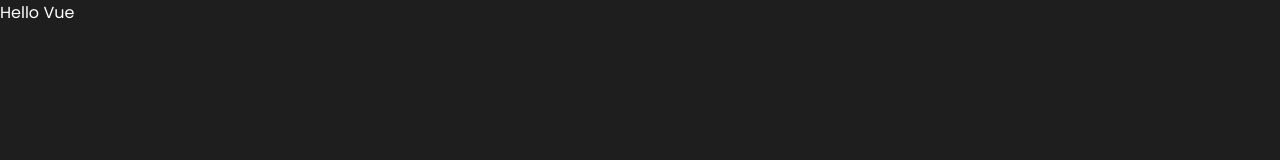
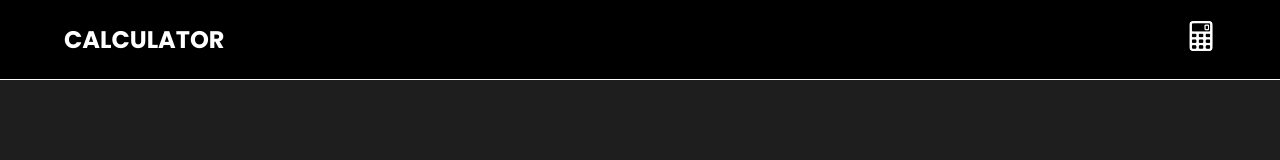
Before and after one commit to Jeremiah-Olatunde/calculator-vue, a Vue app: page / in a window 1280 px wide. Shown: the top 160 px of the page. Built offline with nearby package versions, Linux system fonts and the light colour scheme.

Commit message:
Setup basic application view layout

```diff
--- a/src/App.vue
+++ b/src/App.vue
@@ -1,3 +1,79 @@
-<template src="./app/template.html"></template>
-<script src="./app/script.js"></script>
-<style src="./app/style.scss" lang="scss"></style>
+<template>
+	<header>
+		<div id="nav_container">
+			<nav>
+				<ul id="logo"><li>CALCULATOR</li></ul>
+				<ul id="icon">
+					<li>
+						<img
+							src="./assets/icons/calc.png"
+							alt="CALC ICON"
+							>
+					</li>
+				</ul>
+			</nav>
+		</div>
+		<section>
+			<the-calculator id="calculator"></the-calculator>
+		</section>
+	</header>
+</template>
+
+<script>
+	export default {
+		data(){ return {
+			foo : 'bar',
+		}},
+	}
+</script>
+
+<style lang="scss">
+	// IMPORT FONTS
+	@include global.import_fonts("Poppins", (
+		"Thin", "Medium", "Regular", "Bold"
+	));
+
+	// GENERAL STYLING
+	body{
+		background-color: rgb( 30, 30, 30 );
+		font-size: 16px;
+		font-family: "Poppins-Regular";
+		color: rgb( 255, 255, 255 );
+	}
+</style>
+
+<style lang="scss" scoped>
+	header{
+		height: 100vh;
+		display: grid;
+		grid-template-rows: 80px auto;
+		#nav_container{
+			height: 80px;
+			background-color: rgb( 0, 0, 0 );
+			border-bottom: 1px solid rgb( 255, 255, 255 );
+			img{ height: 30px; }
+			nav{
+				width: 90%;
+				height: 100%;
+				margin: auto;
+				display: flex;
+				align-items: center;
+				justify-content: space-between;
+				#logo{
+					font-family: "Poppins-Bold";
+					font-size: 1.5em;
+				}
+			}
+		}
+	}
+	section{
+		display: flex;
+		justify-content: center;
+		align-items: center;
+		#calculator{
+			width: 360px;
+			height: 510px;
+			background-color: rgb( 70, 70, 70, );
+		}
+	}
+</style>
--- a/src/app/script.js
+++ /dev/null
@@ -1,6 +0,0 @@
-
-export default {
-    data(){ return {
-        text : "Hello Vue",
-    }},
-}
--- a/src/app/style.scss
+++ /dev/null
@@ -1,13 +0,0 @@
-
-// IMPORT FONTS
-@include global.import_fonts("Poppins", (
-	"Thin", "Medium", "Regular", "Bold"
-));
-
-// GENERAL STYLING
-body{
-	background-color: rgb( 30, 30, 30 );
-	font-size: 16px;
-	font-family: "Poppins-Regular";
-	color: rgb( 255, 255, 255 );
-}
--- a/src/app/template.html
+++ /dev/null
@@ -1 +0,0 @@
-<h1>{{text}}</h1>
--- a/src/assets/scss/1-utils/_mixins.scss
+++ b/src/assets/scss/1-utils/_mixins.scss
@@ -3,7 +3,7 @@
 	@each $variant in $variants{
 		@font-face {
 			font-family: #{$font}-#{$variant};
-			src: url("../assets/fonts/#{$font}/#{$font}-#{$variant}.ttf");
+			src: url("./assets/fonts/#{$font}/#{$font}-#{$variant}.ttf");
 		}
 	}
 }
```
Also changed, not shown: src/assets/icons/calc.png (added), src/components/TheCalculator.vue (added).
